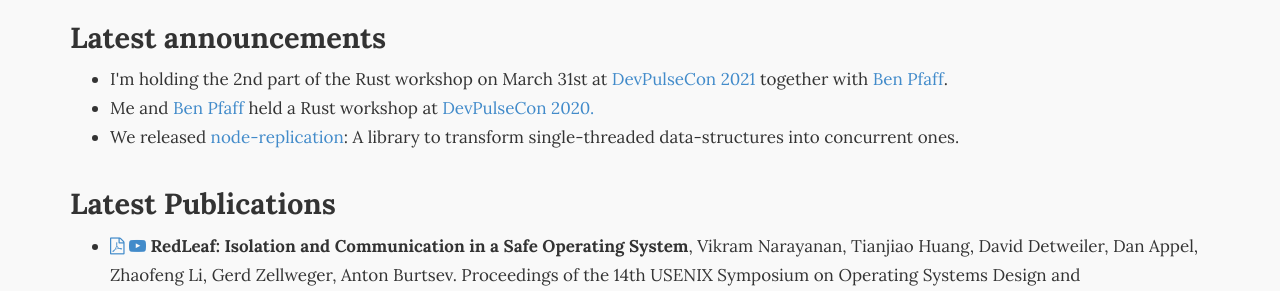
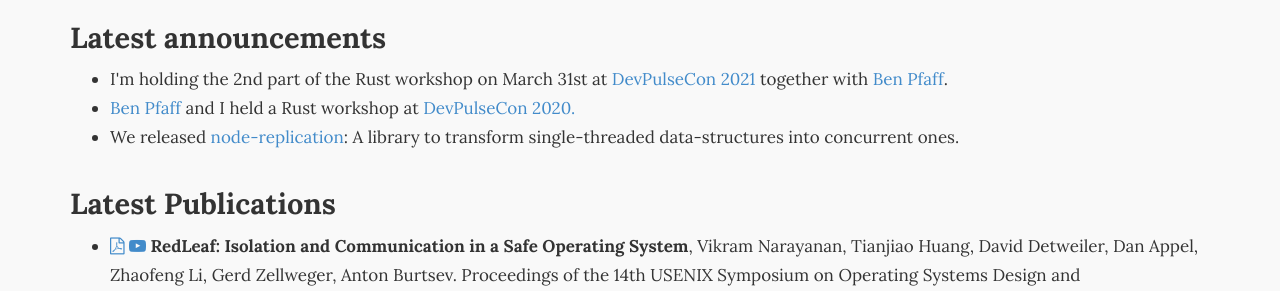
Before and after one commit to gz/website, a Jekyll site: the page built from index.html, in a window 1280 px wide and 1293 px high. Shown: the part 338-629 px from the top of the window. Built offline with Jekyll 4.4.1, drawn with Linux system fonts in a browser that asks for light colours; nearby versions of some CDN libraries.

```diff
--- a/index.html
+++ b/index.html
@@ -39,7 +39,7 @@
     <li>I'm holding the 2nd part of the Rust workshop on March 31st at <a
         href="https://www.devpulsecon.org/">DevPulseCon
         2021</a> together with <a href="https://research.vmware.com/researchers/ben-pfaff">Ben Pfaff</a>.</li>
-    <li>Me and <a href="https://research.vmware.com/researchers/ben-pfaff">Ben Pfaff</a> held a Rust workshop at <a
+    <li><a href="https://research.vmware.com/researchers/ben-pfaff">Ben Pfaff</a> and I held a Rust workshop at <a
         href="https://www.devpulsecon.org/">DevPulseCon
         2020.</a></li>
     <li>We released <a href="https://github.com/vmware/node-replication">node-replication</a>: A library to transform
```
